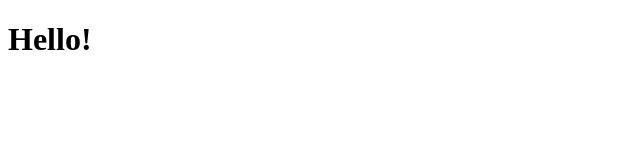
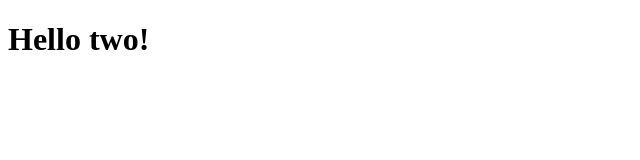
Before and after one commit to derlin-easypass/gh-two, a plain HTML site: page index.html in a window 1280 px wide. Shown: the whole page, without its empty margins (0-640 px from the left). Drawn offline with Linux system fonts and the light colour scheme.

Commit message:
Update index.html

```diff
--- a/index.html
+++ b/index.html
@@ -4,6 +4,6 @@
     <title>hello</title>
   </head>
   <body>
-     <h1>Hello!</h1>
+     <h1>Hello two!</h1>
   </body>
 </html>
```
